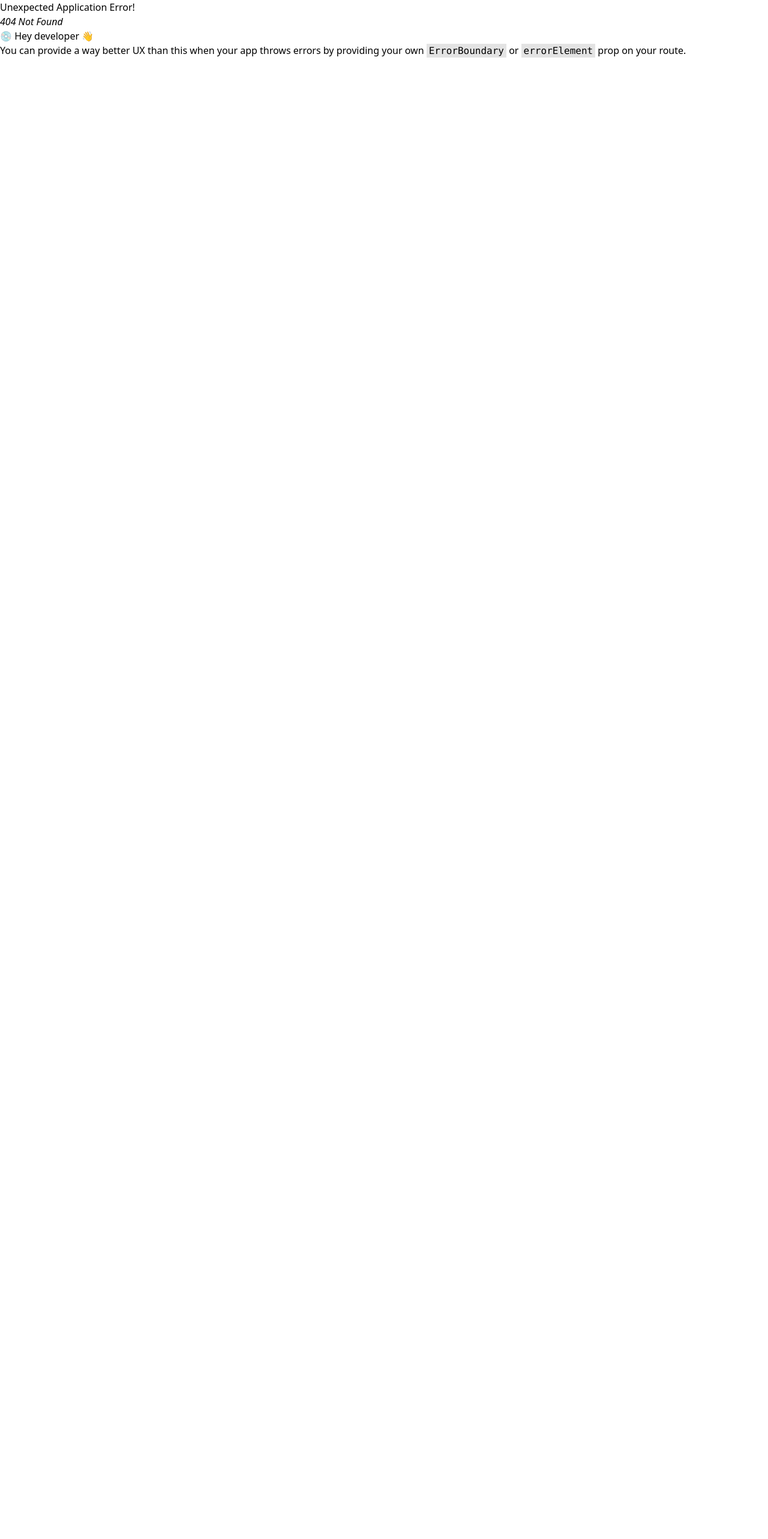
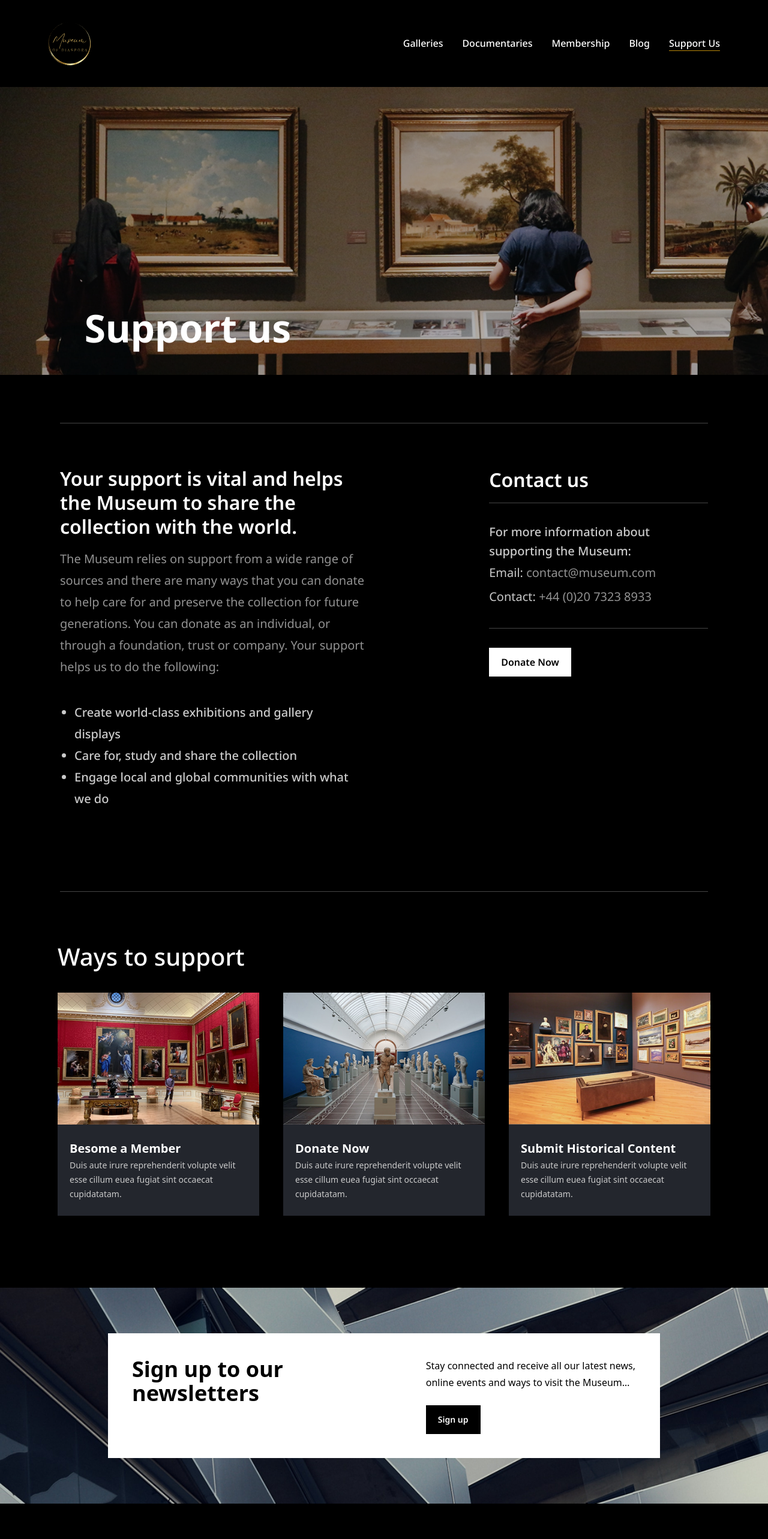
Before and after one commit to MadihaRehman-web/museum-of-diaspora, a React (Vite) app: page /supportus in a window 1280 px wide. Before the commit this address had no page. Shown: the top 2566 px of the page at 60% size. Before the commit the page ends 800 px from the top, so only its background shows below. Built offline with nearby package versions, Linux system fonts and the light colour scheme.

Commit message:
Create Support US  page

```diff
--- a/src/components/Header.tsx
+++ b/src/components/Header.tsx
@@ -25,7 +25,7 @@ const Header: React.FC = () => {
         <NavLink to="/blog" className={styles}>
           Blog
         </NavLink>
-        <NavLink to="/support" className={styles}>
+        <NavLink to="/supportus" className={styles}>
           Support Us
         </NavLink>
       </nav>
--- a/src/components/MesumeSupport.tsx
+++ b/src/components/Support.tsx
@@ -1,9 +1,13 @@
-import { Card } from "../components";
+import { Card } from ".";
 import { useEffect, useState } from "react";
 import mesumeCardsList from "../apis/mesumeCardsList";
 import type { MesumeCardType } from "../apis/mesumeCardsList";
 
-const MesumeSupport = () => {
+type SupportType = {
+  heading: string;
+};
+
+const MesumeSupport: React.FC<SupportType> = ({ heading }) => {
   const [mesumeCards, setMesumeCards] = useState<MesumeCardType[]>([]);
 
   useEffect(() => {
@@ -11,9 +15,9 @@ const MesumeSupport = () => {
   }, []);
 
   return (
-    <div className="px-24 pt-30 pb-40">
+    <div className="px-24 pt-20 pb-30">
       <h2 className="text-white font-medium text-[2.5rem] leading-14 font-noto mb-8">
-        Support the Mesume
+        {heading}
       </h2>
       <div className="grid grid-cols-3 gap-10">
         {mesumeCards.map(({ img, heading, description }, index) => (
--- a/src/components/index.ts
+++ b/src/components/index.ts
@@ -8,7 +8,7 @@ import Contact from "./Contact";
 import CTASection from "./CTASection";
 import HeroSection from "./HeroSection";
 import GallarySlider from "./GallarySlider";
-import MesumeSupport from "./MesumeSupport";
+import Support from "./Support";
 
 export {
   Card,
@@ -17,9 +17,9 @@ export {
   Footer,
   Layout,
   Contact,
+  Support,
   Explore,
   CTASection,
   HeroSection,
   GallarySlider,
-  MesumeSupport,
 };
--- a/src/pages/Home.tsx
+++ b/src/pages/Home.tsx
@@ -1,9 +1,4 @@
-import {
-  CTASection,
-  HeroSection,
-  GallarySlider,
-  MesumeSupport,
-} from "../components";
+import { CTASection, HeroSection, GallarySlider, Support } from "../components";
 import backGround from "../assets/hero-section-home-back.svg";
 
 const Home: React.FC = () => {
@@ -28,22 +23,18 @@ const Home: React.FC = () => {
       <GallarySlider />
 
       <CTASection
-        heading={"We need your support"}
-        description={
-          "Your support is vital and helps the Museum to share the collection with the world."
-        }
-        btnText={"Make a donation"}
+        heading="We need your support"
+        description="Your support is vital and helps the Museum to share the collection with the world."
+        btnText="Make a donation"
       />
 
       {/* Mesume Support  */}
-      <MesumeSupport />
+      <Support heading="Support the Mesume" />
 
       <CTASection
-        heading={"Sign up to our newsletters"}
-        description={
-          "Stay connected and receive all our latest news, online events and ways to visit the Museum from home."
-        }
-        btnText={"Sign up"}
+        heading="Sign up to our newsletters"
+        description="Stay connected and receive all our latest news, online events and ways to visit the Museum from home."
+        btnText="Sign up"
       />
     </div>
   );
--- /dev/null
+++ b/src/pages/SupportUs.tsx
@@ -0,0 +1,43 @@
+import backGround from "../assets/hero-section-support-back.png";
+import {
+  Contact,
+  Explore,
+  HeroSection,
+  Support,
+  CTASection,
+} from "../components";
+
+const SupportUs = () => {
+  return (
+    <div className="pt-(--header-height) bg-black">
+      <HeroSection backGround={backGround}>
+        <h1 className="font-bold text-[4rem] leading-10 text-white font-noto">
+          Support us
+        </h1>
+      </HeroSection>
+
+      <div className="flex gap-x-50 mx-25 mt-20 pt-18 pb-28 border-y border-[#454545]">
+        <Explore
+          heading="Your support is vital and helps the Museum to share the collection with the world."
+          description="The Museum relies on support from a wide range of sources and there are many ways that you can donate to help care for and preserve the collection for future generations. You can donate as an individual, or through a foundation, trust or company. Your support helps us to do the following:"
+          listItems={[
+            "Create world-class exhibitions and gallery displays",
+            "Care for, study and share the collection",
+            "Engage local and global communities with what we do",
+          ]}
+        />
+        <Contact />
+      </div>
+
+      <Support heading="Ways to support" />
+
+      <CTASection
+        heading="Sign up to our newsletters"
+        description="Stay connected and receive all our latest news, online events and ways to visit the Museum from home."
+        btnText="Sign up"
+      />
+    </div>
+  );
+};
+
+export default SupportUs;
--- a/src/pages/index.ts
+++ b/src/pages/index.ts
@@ -1,5 +1,6 @@
 import Home from "./Home";
 import Galleries from "./Galleries";
-import Documentation from "./documentation";
+import SupportUs from "./SupportUs";
+import Documentation from "./Documentation";
 
-export { Home, Galleries, Documentation };
+export { Home, Galleries, Documentation, SupportUs };
--- a/src/router.tsx
+++ b/src/router.tsx
@@ -1,6 +1,6 @@
 import { Layout } from "./components";
 import { createBrowserRouter } from "react-router-dom";
-import { Documentation, Galleries, Home } from "./pages";
+import { Documentation, Galleries, Home, SupportUs } from "./pages";
 
 const router = createBrowserRouter([
   {
@@ -19,6 +19,10 @@ const router = createBrowserRouter([
         path: "/documentation",
         element: <Documentation />,
       },
+      {
+        path: "/supportus",
+        element: <SupportUs />,
+      },
     ],
   },
 ]);
```
Also changed, not shown: src/assets/hero-section-support-back.png (added).
